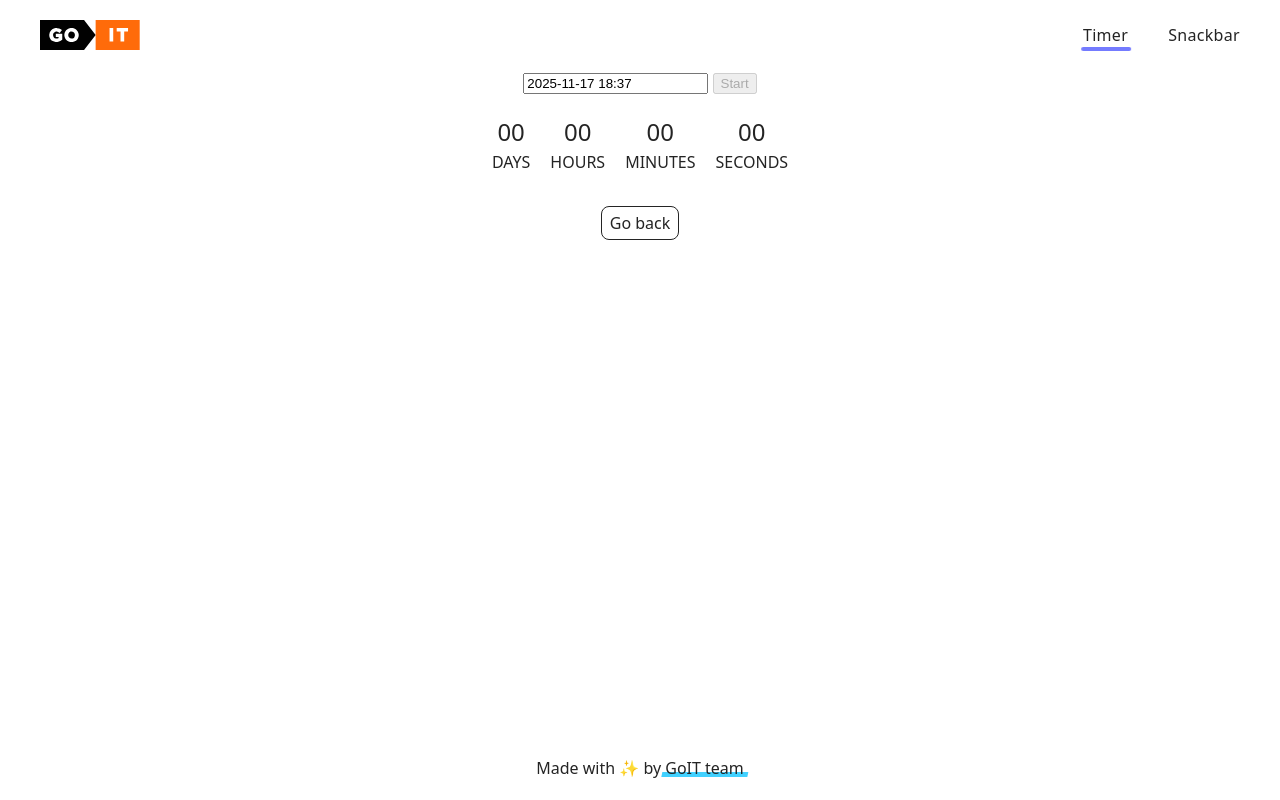
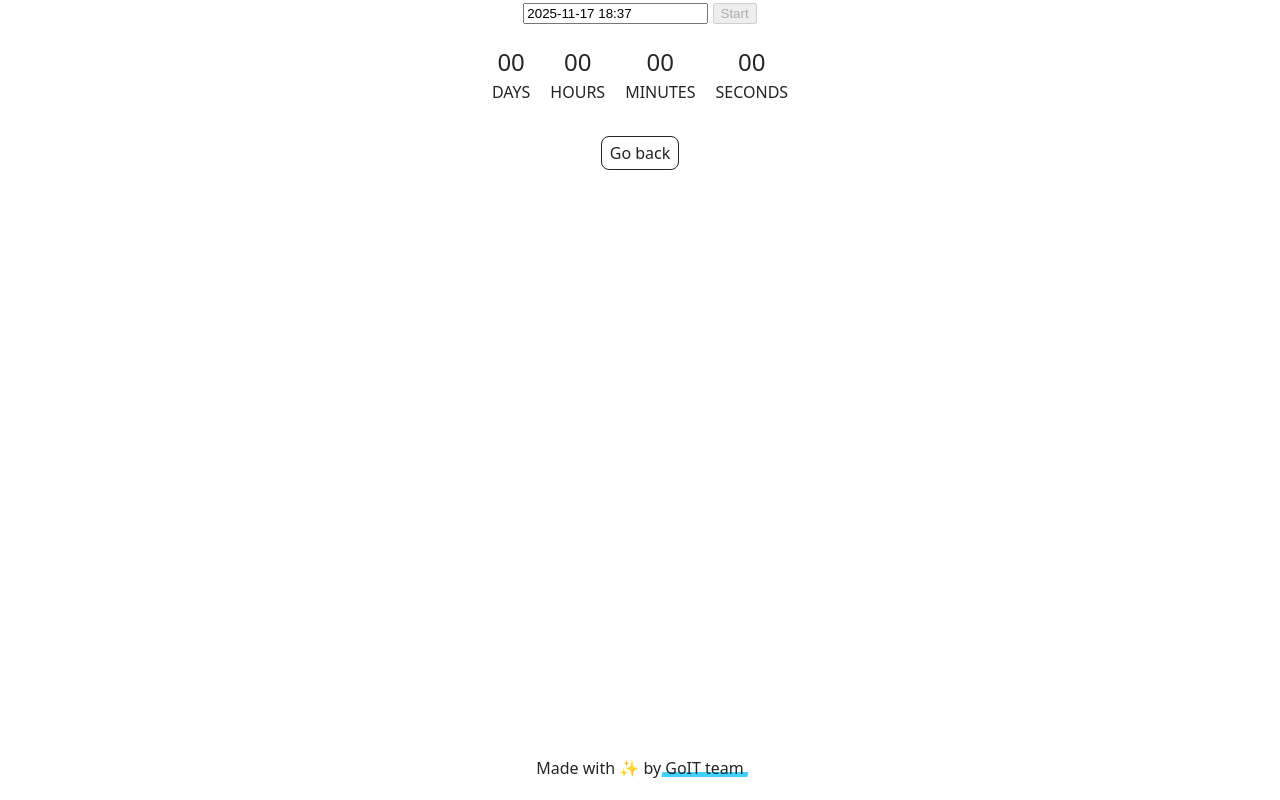
Before and after one commit to damirmamian/goit-js-hw-10, a plain HTML site: page 1-timer.html in a window 1280 px wide. Drawn offline with Linux system fonts and the light colour scheme.

Commit message:
Deploying to gh-pages from @ damirmamian/goit-js-hw-10@d19f2da86bf050676ac062dee194dd8e4797162d 🚀

```diff
--- a/1-timer.html
+++ b/1-timer.html
@@ -14,25 +14,7 @@
 </head>
 
 <body>
-  <header class="header">
-  <div class="container">
-    <nav class="nav">
-      <a class="nav-logo" href="./index.html" aria-label="Site logo">
-        <svg class="nav-logo-icon" width="100" height="30">
-          <use href="/goit-js-hw-10/assets/sprite-E8vg0sBb.svg#logo"></use>
-        </svg>
-      </a>
-      <ul class="nav-list">
-        <li class="nav-item">
-          <a class="nav-link active" href="./1-timer.html">Timer</a>
-        </li>
-        <li class="nav-item">
-          <a class="nav-link {=$highlight-curr}" href="./2-snackbar.html">Snackbar</a>
-        </li>
-      </ul>
-    </nav>
-  </div>
-</header>
+
 
   <main>
     <div class="container">
```
Also changed, not shown: 2-snackbar.html (+1 -19 lines), index.html (+1 -1 lines), assets/sprite-E8vg0sBb.svg (deleted).
